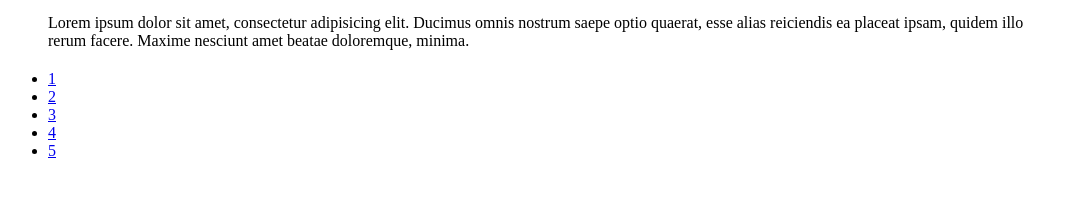
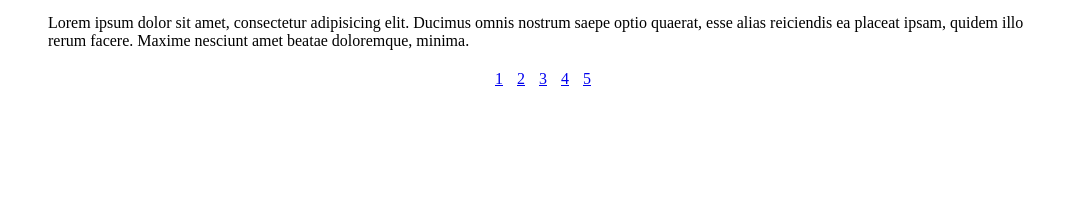
Before and after one commit to genarogg/numeracion-de-paginas-estaticas, a plain HTML site: page index.html in a window 1280 px wide. Shown: the part 165-362 px from the top of the page, without its empty margins (92-1158 px from the left). Drawn offline with Linux system fonts and the light colour scheme.

Commit message:
.paginacion ul

```diff
--- a/css/style.css
+++ b/css/style.css
@@ -21,3 +21,12 @@
 .paginacion{
 	margin: 20px 0;
 }
+
+	.paginacion ul{
+		list-style: none;
+		text-align: center;
+	}
+		.paginacion ul li{
+			display: inline-block;
+			margin-right: 10px;
+		}
```
